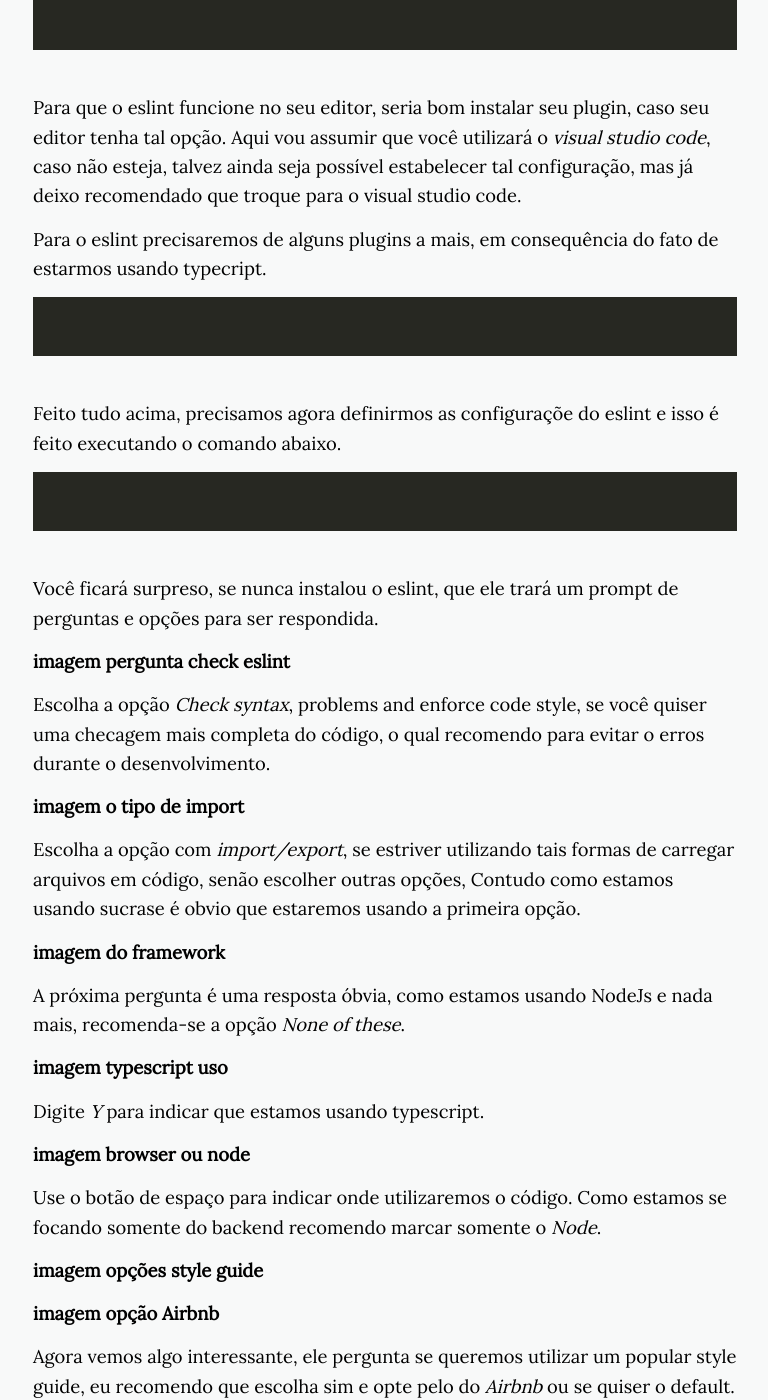
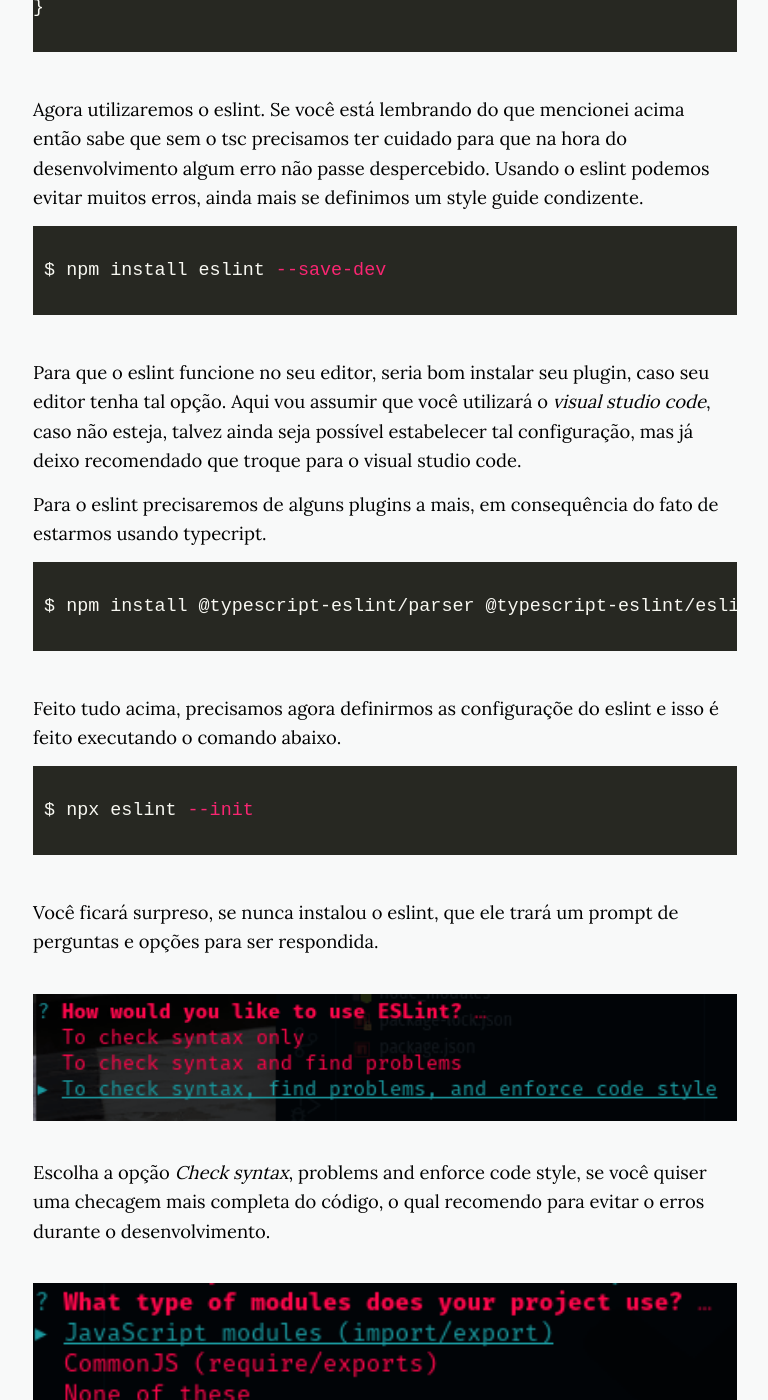
Before and after one commit to Nabucodono5or/Nabucodono5or.github.io, a Jekyll site: the page built from _posts/2021-03-29-ambiente-typescript.markdown, in a window 1280 px wide and 1400 px high, scrolled down 5854 px. Shown: the whole window, without its empty margins (255-1023 px from the left). Built offline with Jekyll 4.4.1, drawn with Linux system fonts in a browser that asks for light colours; nearby versions of some CDN libraries; some of the changed text lies outside the part shown.

Commit message:
publicado artigo 29-03-2021

````diff
--- a/_posts/2021-03-29-ambiente-typescript.markdown
+++ b/_posts/2021-03-29-ambiente-typescript.markdown
@@ -18,6 +18,8 @@ Depois que as primeiras pastas e arquivos são criados instalamos as bibliotecas
 
 ~~~ shell
 
+ $ npm install typescript --save-dev
+
 ~~~
 <br />
 
@@ -25,12 +27,16 @@ O typescript irá instalar a ferramenta tsc que pode ser executada da seguinte f
 
 ~~~ shell
 
+ $ npx tsc <arquivo>
+
 ~~~
 <br />
 
 No entanto, precisamos de mais configurações que o typecript possa nos oferecer. Então executamos o comando abaixo para criar um arquivo de configuração do próprio typescript.
 
 ~~~ shell
+
+ $ npx tsc --init
 
 ~~~
 <br />
@@ -120,23 +126,25 @@ Agora executamos o tsc apenas com o comando tsc sem qualquer argumento.
 
 ~~~ shell
 
-$ npx tsc
+ $ npx tsc
 
 ~~~
 <br />
 
 Vamos instalar agora o sucrase. O sucrase será nossa ferramento de desenvolvimento para a conversão do typescript para o javascript. O motivo de usar ele e não o tsc, é por duas razões: Primeiro ele é mais rápido; Segundo ele não checa todos os detalhes do código typescript, como erros de digitação ou tipo, o que será compensado com o nosso eslint depois, nos dando agilidade no desenvolvimento. Tsc é aceitável na fase de build, mas não na fase de desenvolvimento.
 
-~~~ shell
+```console
 
+ $ npm install --save-dev sucrase
 
-~~~
+```
 <br />
 
 Instalamos também o nodemon para rodarmos um servidor de desenvolvimento que se atualiza a qualquer mudança no código.
 
 ~~~ shell
 
+ $ npm install --save-dev nodemon
 
 ~~~
 <br />
@@ -180,6 +188,7 @@ Agora utilizaremos o eslint. Se você está lembrando do que mencionei acima ent
 
 ~~~ shell
 
+ $ npm install eslint --save-dev
 
 ~~~
 <br />
@@ -191,6 +200,7 @@ Para o eslint precisaremos de alguns plugins a mais, em consequência do fato de
 
 ~~~ shell
 
+ $ npm install @typescript-eslint/parser @typescript-eslint/eslint-plugin --save-dev
 
 ~~~
 <br />
@@ -200,6 +210,7 @@ Feito tudo acima, precisamos agora definirmos as configuraçõe do eslint e isso
 
 ~~~ shell
 
+ $ npx eslint --init
 
 ~~~
 <br />
@@ -207,33 +218,33 @@ Feito tudo acima, precisamos agora definirmos as configuraçõe do eslint e isso
 
 Você ficará surpreso, se nunca instalou o eslint, que ele trará um prompt de perguntas e opções para ser respondida.
 
-**imagem pergunta check eslint**
+![imagem pergunta check eslint](/imagem/imagem_eslint_1-min.png)
 
 Escolha a opção *Check syntax*, problems and enforce code style, se você quiser uma checagem mais completa do código, o qual recomendo para evitar o erros durante o desenvolvimento.
 
-**imagem o tipo de import**
+![imagem o tipo de import](/imagem/eslint_2-min.png)
 
 Escolha a opção com *import/export*, se estriver utilizando tais formas de carregar arquivos em código, senão escolher outras opções, Contudo como estamos usando sucrase é obvio que estaremos usando a primeira opção.
 
-**imagem do framework**
+![imagem do framework](/imagem/eslint_3-min.png)
 
 A próxima pergunta é uma resposta óbvia, como estamos usando NodeJs e nada mais, recomenda-se a opção *None of these*.
 
-**imagem typescript uso**
+![imagem typescript uso](/imagem/eslint_4-min.png)
 
-Digite *Y* para indicar que estamos usando typescript.
+Escolha *Yes* para indicar que estamos usando typescript.
 
-**imagem browser ou node**
+![imagem browser ou node](/imagem/eslint_5-min.png)
 
 Use o botão de espaço para indicar onde utilizaremos o código. Como estamos se focando somente do backend  recomendo marcar somente o *Node*.
 
-**imagem opções style guide**
+![imagem opções style guide](/imagem/eslint_6-min.png)
 
-**imagem opção Airbnb**
+![imagem opção Airbnb](/imagem/eslint_7-min.png)
 
 Agora vemos algo interessante, ele pergunta se queremos utilizar um popular style guide, eu recomendo que escolha sim e opte pelo do *Airbnb* ou se quiser o default. Se quiser você pode ver como esses guias funcionam. Style guide Airbnb [https://github.com/airbnb/javascript](https://github.com/airbnb/javascript). Esses guias possibilitarão que seu código tenha um padrão de escrita a ser seguido tornando-o legível e coerente.
 
-**imagem Javascript**
+![imagem Javascript](/imagem/eslint_8-min.png)
 
 Concluindo o questionário do prompt, definimos como o arquivo criado, e que poderá posteriormente ser modificado, será formatado. Eu prefiro o formato Javascript, mas você escolhe o que quiser. Então teremos nosso arquivo criado. No entanto ainda não terminamos, precisamos inserir algumas “coisinhas” no aquivo.
 
@@ -363,9 +374,11 @@ Uma situação que ocorreu comigo foi a não identificação de certos erros ao
 <br />
 
 
-Agora para inserirmos o prettier no ambiente, você deve ter o prettier extensão instalado , no visual code isso se torna uma tarefa simples, e deve baixar o seguinte plugin:
+Agora para inserirmos o prettier no ambiente você deve ter a extensão prettier também instalada, no visual code isso se torna uma tarefa simples, e com ele devemos baixar os seguintes plugins:
 
 ~~~ shell
+
+ $ npm install prettier eslint-config-prettier eslint-plugin-prettier --save-dev
 
 ~~~
 <br />
@@ -399,7 +412,7 @@ Enfim, é recomendado criar um arquivo **.prettierrc** para podermos definir as
 
 ~~~ javascript
 
-module.exports = {
+ module.exports = {
     semi: true,
     trailingComma: "all",
     singleQuote: true,
````
Also changed, not shown: imagem/eslint_2-min.png (added), imagem/eslint_3-min.png (added), imagem/eslint_4-min.png (added), imagem/eslint_5-min.png (added), imagem/eslint_6-min.png (added), imagem/eslint_7-min.png (added), imagem/eslint_8-min.png (added), imagem/imagem_eslint_1-min.png (added).
